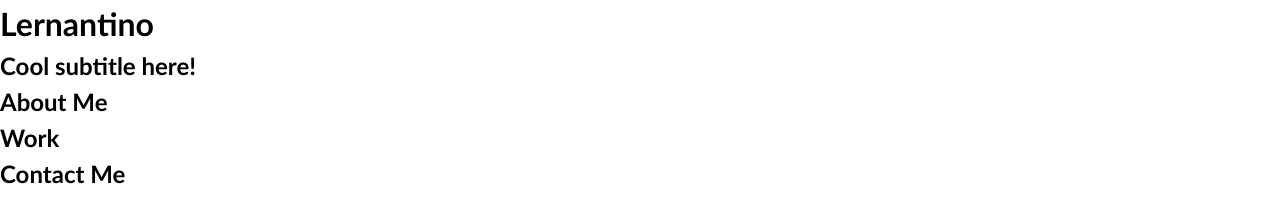
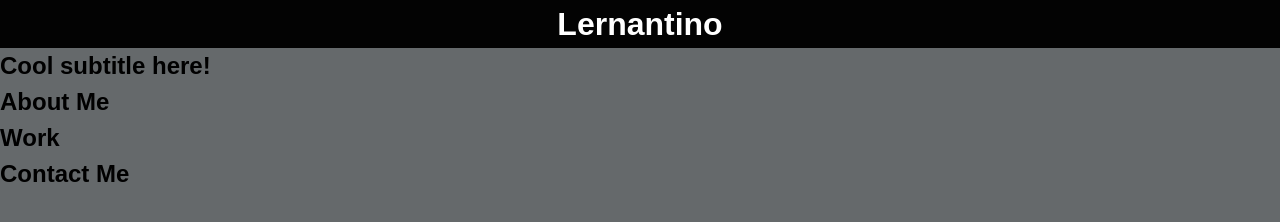
Before and after one commit to avi202020/css_challenge_portfolio, a plain HTML site: page index.html in a window 1280 px wide. Drawn offline with Linux system fonts and the light colour scheme; files that its build step writes are made by us from their sources.

Commit message:
checked in code after creating css reset and header releted changes

```diff
--- /dev/null
+++ b/assets/css/reset.css
@@ -0,0 +1,23 @@
+* {
+    box-sizing: border-box;
+  }
+
+  body {
+    margin: 0;
+    padding: 0;
+    font-family: 'Trebuchet MS', 'Lucida Sans Unicode', 'Lucida Grande', 'Lucida Sans', Arial, sans-serif;
+    line-height: 1.5;
+  }
+
+  h1,
+  h2,
+  h3,
+  h4,
+  h5,
+  h6 {
+    margin: 0;
+  }
+
+  p {
+    margin: 0;
+  }
--- /dev/null
+++ b/assets/css/style.css
@@ -0,0 +1,20 @@
+* {
+  box-sizing: border-box;
+  font-family: Arial, Helvetica, sans-serif;
+  margin: 0;
+}
+
+html {
+  background-color: #65696b;
+}
+
+header {
+  background-color: #030303;
+  height: 100%;
+
+}
+
+header h1 {
+  color: white;
+  text-align: center;
+}
--- a/css/style.css
+++ /dev/null
@@ -1,23 +0,0 @@
-* {
-  box-sizing: border-box;
-}
-
-body {
-  margin: 0;
-  padding: 0;
-  font-family: 'Trebuchet MS', 'Lucida Sans Unicode', 'Lucida Grande', 'Lucida Sans', Arial, sans-serif;
-  line-height: 1.5;
-}
-
-h1,
-h2,
-h3,
-h4,
-h5,
-h6 {
-  margin: 0;
-}
-
-p {
-  margin: 0;
-}
--- a/index.html
+++ b/index.html
@@ -6,6 +6,7 @@
   <meta name="viewport" content="width=device-width, initial-scale=1.0">
   <meta http-equiv="X-UA-Compatible" content="ie=edge">
   <title>Lernantino // Web Developer</title>
+  <link rel="stylesheet" href="./assets/css/reset.css" />
   <link rel="stylesheet" href="./assets/css/style.css" />
 </head>
 
```
